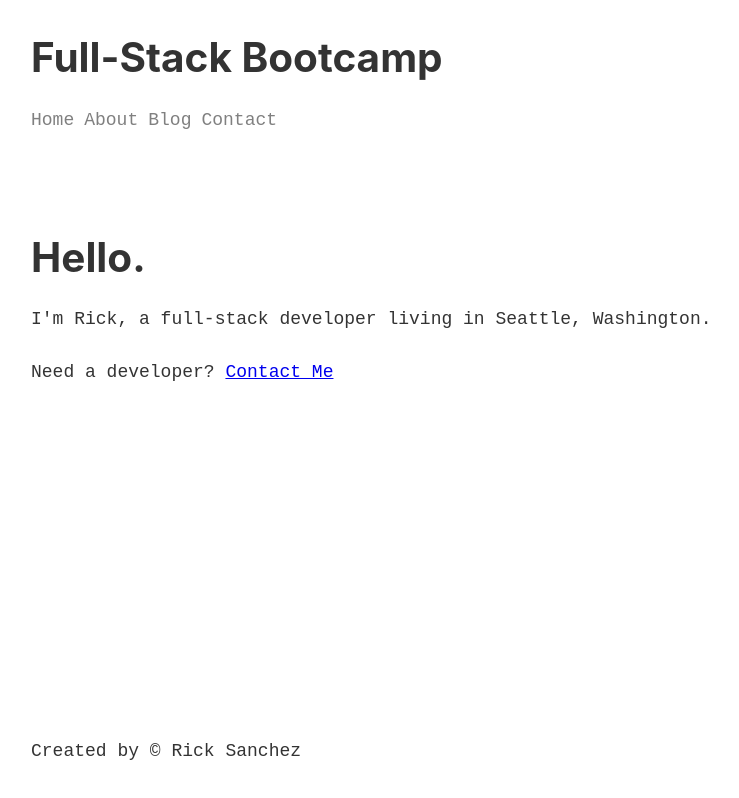
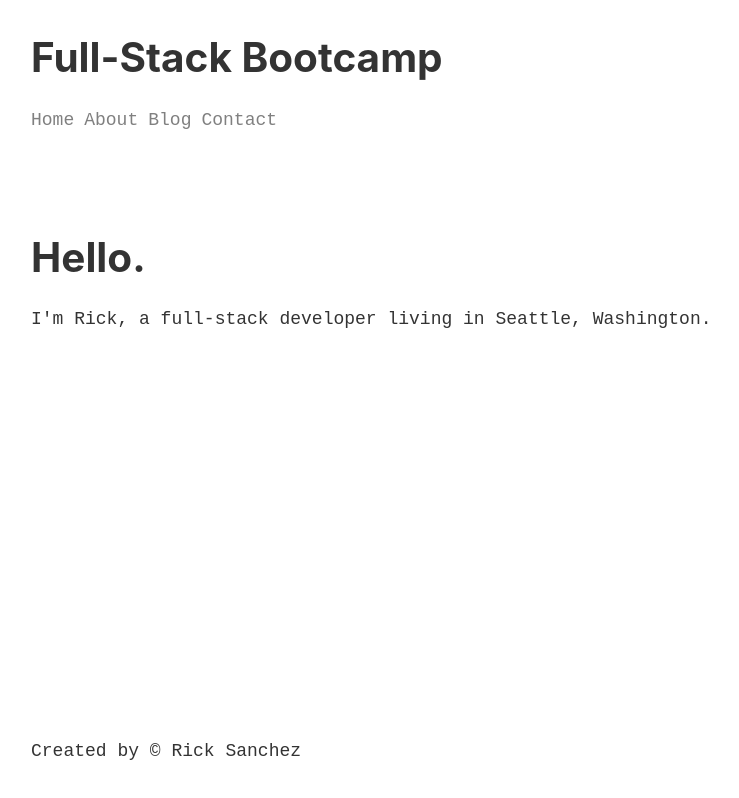
Before and after one commit to akhildhiman/gatsby-bootcamp, a Gatsby site: page / in a window 1280 px wide. Shown: the whole page, without its empty margins (234-973 px from the left). Built offline with nearby package versions, Linux system fonts and the light colour scheme; Gatsby itself is replaced by a stand-in of ours.

Commit message:
remove link from home

```diff
--- a/src/pages/index.js
+++ b/src/pages/index.js
@@ -5,12 +5,9 @@ import Head from "../components/head"
 const IndexPage = () => {
   return (
     <Layout>
-      <Head title="Home"/>
+      <Head title="Home" />
       <h1>Hello.</h1>
       <p>I'm Rick, a full-stack developer living in Seattle, Washington.</p>
-      <p>
-        Need a developer? <a href="www.google.com"> Contact Me</a>
-      </p>
     </Layout>
   )
 }
```
